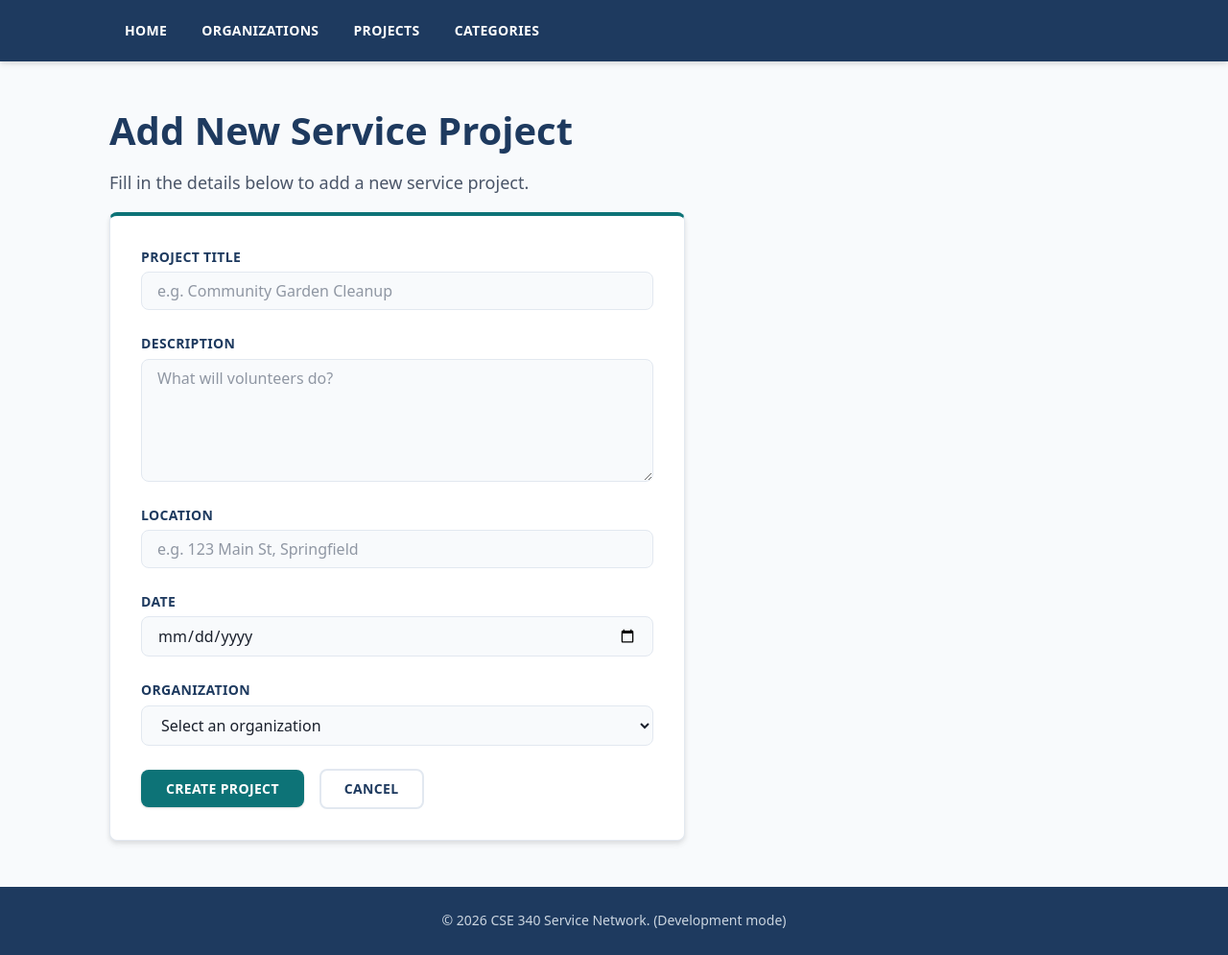
After one commit to Joregesosa/cse340-course, a Node server app: page /new-project in a window 1280 px wide. The commit adds this page. Shown: the whole page at 96% size. Run offline with Node 20, Linux system fonts and the light colour scheme; data that the repository does not hold is empty.

Commit message:
feat: implement new project creation functionality with validation and form handling

```diff
--- a/public/css/main.css
+++ b/public/css/main.css
@@ -244,6 +244,7 @@ main ul li strong {
 }
 
 .form-group input,
+.form-group select,
 .form-group textarea {
   width: 100%;
   font-family: inherit;
@@ -270,12 +271,18 @@ main ul li strong {
   opacity: 0.6;
 }
 
+.form-group select {
+  cursor: pointer;
+}
+
 .form-group input:hover,
+.form-group select:hover,
 .form-group textarea:hover {
   border-color: var(--color-accent);
 }
 
 .form-group input:focus,
+.form-group select:focus,
 .form-group textarea:focus {
   outline: none;
   background-color: var(--color-surface);
--- a/src/controllers/projects.js
+++ b/src/controllers/projects.js
@@ -1,10 +1,43 @@
 import { getCategoriesByProjectId } from "../models/categories.js";
+import { getAllOrganizations } from "../models/organizations.js";
+import { body, validationResult } from "express-validator";
 import {
+  createProject,
   getProjectDetails,
   getUpcomingProjects,
 } from "../models/projects.js";
 
 const NUMBER_OF_UPCOMING_PROJECTS = 5;
+export const projectValidation = [
+  body("title")
+    .trim()
+    .notEmpty()
+    .withMessage("Title is required")
+    .isLength({ min: 3, max: 200 })
+    .withMessage("Title must be between 3 and 200 characters"),
+  body("description")
+    .trim()
+    .notEmpty()
+    .withMessage("Description is required")
+    .isLength({ max: 1000 })
+    .withMessage("Description must be less than 1000 characters"),
+  body("location")
+    .trim()
+    .notEmpty()
+    .withMessage("Location is required")
+    .isLength({ max: 200 })
+    .withMessage("Location must be less than 200 characters"),
+  body("date")
+    .notEmpty()
+    .withMessage("Date is required")
+    .isISO8601()
+    .withMessage("Date must be a valid date format"),
+  body("organizationId")
+    .notEmpty()
+    .withMessage("Organization is required")
+    .isInt()
+    .withMessage("Organization must be a valid integer"),
+];
 /**
  * Controller function to handle the projects page request.
  * Fetches all projects from the database and renders the projects view.
@@ -39,3 +72,50 @@ export const projectDetailsPage = async (req, res, next) => {
   const title = project.title;
   res.render("project", { title, project, categories });
 };
+
+/**
+ * Controller function to handle the new project form page request.
+ * Fetches all organizations from the database and renders the new project form view.
+ * @param {Object} req - The Express request object.
+ * @param {Object} res - The Express response object.
+ */
+export const showNewProjectForm = async (req, res) => {
+  const organizations = await getAllOrganizations();
+  const title = "Add New Service Project";
+
+  res.render("new-project", { title, organizations });
+};
+
+/**
+ * Controller function to process the new project form submission.
+ * Extracts form data from the request body and creates a new project in the database.
+ * @param {Object} req - The Express request object.
+ * @param {Object} res - The Express response object.
+ */
+export const processNewProjectForm = async (req, res) => {
+  const errors = validationResult(req);
+  if (!errors.isEmpty()) {
+    errors.array().forEach((error) => {
+      req.flash("error", error.msg);
+    });
+    return res.redirect("/new-project");
+  }
+  const { title, description, location, date, organizationId } = req.body;
+
+  try {
+    const newProjectId = await createProject(
+      title,
+      description,
+      location,
+      date,
+      organizationId,
+    );
+
+    req.flash("success", "New service project created successfully!");
+    res.redirect(`/project/${newProjectId}`);
+  } catch (error) {
+    console.error("Error creating new project:", error);
+    req.flash("error", "There was an error creating the service project.");
+    res.redirect("/new-project");
+  }
+};
--- a/src/routes.js
+++ b/src/routes.js
@@ -10,7 +10,7 @@ import {
   showEditOrganizationForm,
   processEditOrganizationForm,
 } from "./controllers/organizations.js";
-import { projectDetailsPage, projectsPage } from "./controllers/projects.js";
+import { processNewProjectForm, projectDetailsPage, projectsPage, projectValidation, showNewProjectForm } from "./controllers/projects.js";
 import {
   categoriesPage,
   categoryDetailsPage,
@@ -30,6 +30,8 @@ router.post("/edit-organization/:id", processEditOrganizationForm);
 
 router.get("/projects", projectsPage);
 router.get("/project/:id", projectDetailsPage);
+router.get('/new-project', showNewProjectForm);
+router.post('/new-project', projectValidation, processNewProjectForm);
 
 router.get("/categories", categoriesPage);
 router.get("/category/:id", categoryDetailsPage);
--- /dev/null
+++ b/src/views/new-project.ejs
@@ -0,0 +1,72 @@
+<%- include('partials/header') %>
+<main>
+  <h1><%= title %></h1>
+  <p>Fill in the details below to add a new service project.</p>
+
+  <form action="/new-project" method="POST" class="form-card">
+    <div class="form-group">
+      <label for="title">Project Title</label>
+      <input
+        type="text"
+        id="title"
+        name="title"
+        placeholder="e.g. Community Garden Cleanup"
+        maxlength="150"
+        required
+      />
+    </div>
+
+    <div class="form-group">
+      <label for="description">Description</label>
+      <textarea
+        id="description"
+        name="description"
+        placeholder="What will volunteers do?"
+        maxlength="500"
+        required
+      ></textarea>
+    </div>
+
+    <div class="form-group">
+      <label for="location">Location</label>
+      <input
+        type="text"
+        id="location"
+        name="location"
+        placeholder="e.g. 123 Main St, Springfield"
+        maxlength="255"
+        required
+      />
+    </div>
+
+    <div class="form-group">
+      <label for="date">Date</label>
+      <input
+        type="date"
+        id="date"
+        name="date"
+        required
+      />
+    </div>
+
+    <div class="form-group">
+      <label for="organizationId">Organization</label>
+      <select
+        id="organizationId"
+        name="organizationId"
+        required
+      >
+        <option value="">Select an organization</option>
+        <% organizations.forEach(org => { %>
+          <option value="<%= org.organization_id %>"><%= org.name %></option>
+        <% }); %>
+      </select>
+    </div>
+
+    <div class="form-actions">
+      <button type="submit" class="btn btn-primary">Create Project</button>
+      <a href="/projects" class="btn btn-secondary">Cancel</a>
+    </div>
+  </form>
+</main>
+<%- include('partials/footer') %>
--- a/src/views/projects.ejs
+++ b/src/views/projects.ejs
@@ -13,5 +13,6 @@
         </li>
     <% })%>
   </ul>
+  <p><a href="/new-project">Add a New Service Project</a></p>
 </main>
 <%- include('partials/footer') %>
```
Also changed, not shown: src/models/projects.js (+29 -1 lines).
